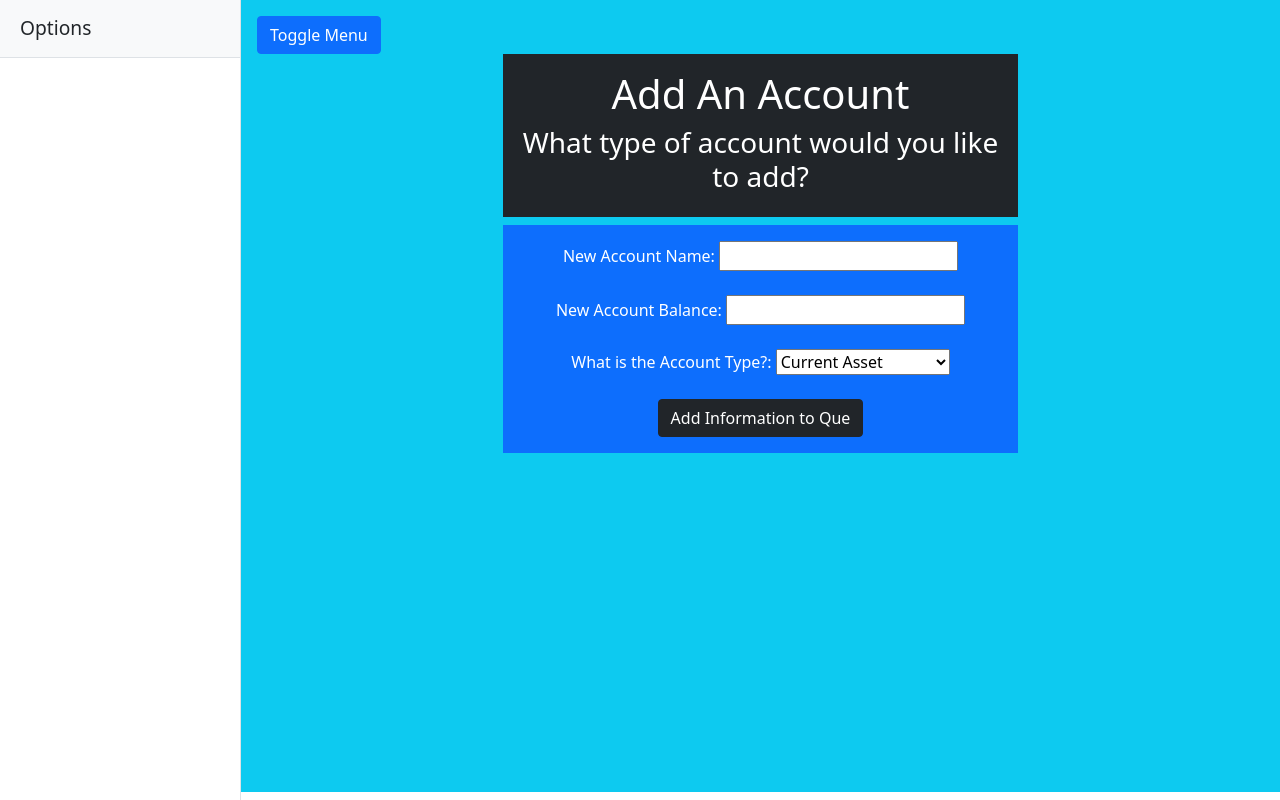
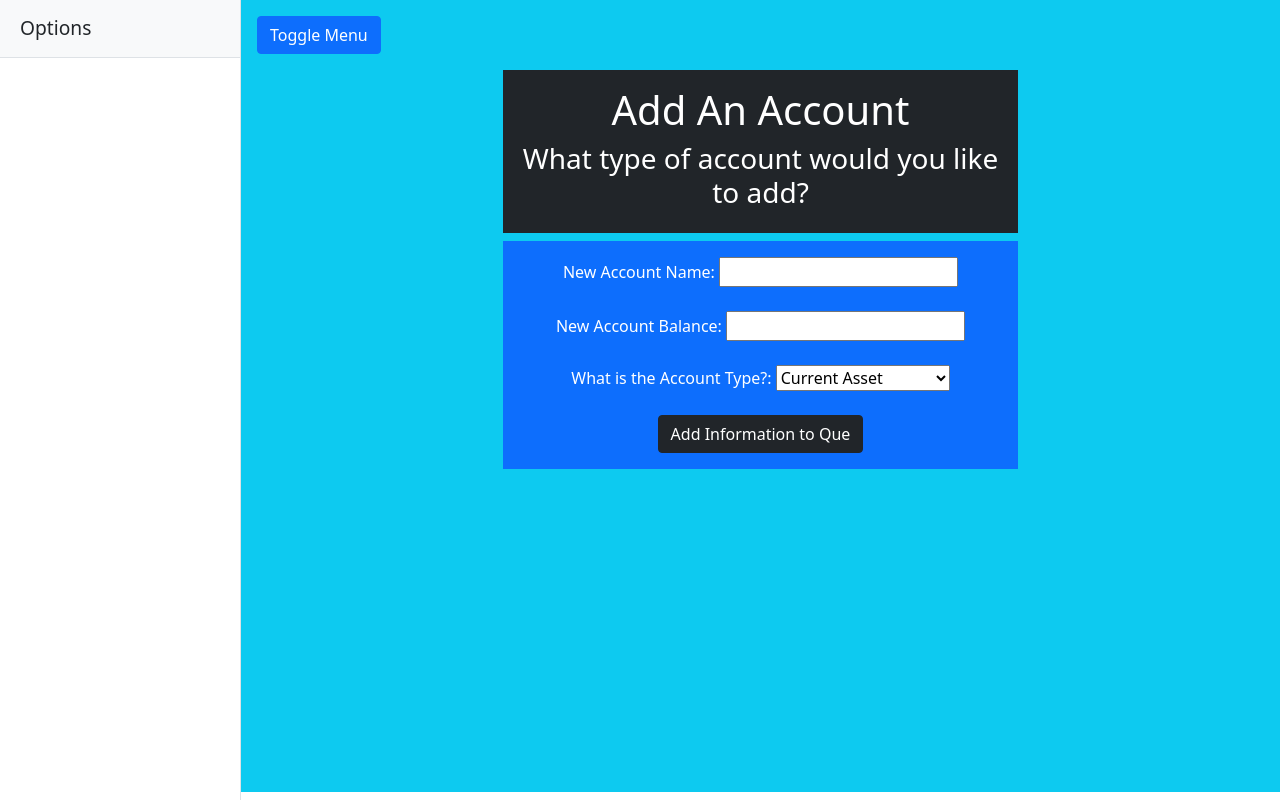
Before and after one commit to DonaldCapodilupo/Personal-Finance, a Flask app: template templates/AddAccount.html in a window 1280 px wide. Run offline with Flask 2, Linux system fonts and the light colour scheme; the template is opened without the code that fills it: most values are stand-ins (such as "Sample title", 1, 10 or a date in 2020); some libraries are stand-ins or nearby versions.

Commit message:
Simple spacing and formatting fixes.

```diff
--- a/templates/AddAccount.html
+++ b/templates/AddAccount.html
@@ -8,8 +8,8 @@
 
 
     <!-- Page content-->
-    <div class="row">
-    <div class="col-3"></div>
+    <div class="row mt-3">
+        <div class="col-3"></div>
         <div class="col-6 p-3 mb-2 bg-dark text-white text-center">
             <h1 class="Main_Title">Add An Account</h1>
             <h3 class='Sub_Title'>What type of account would you like to add?</h3>
```
